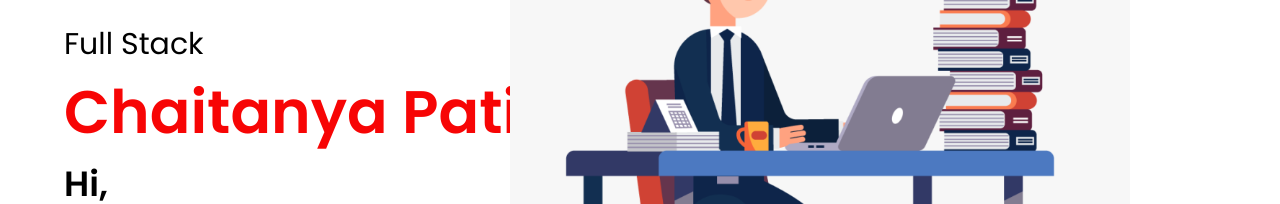
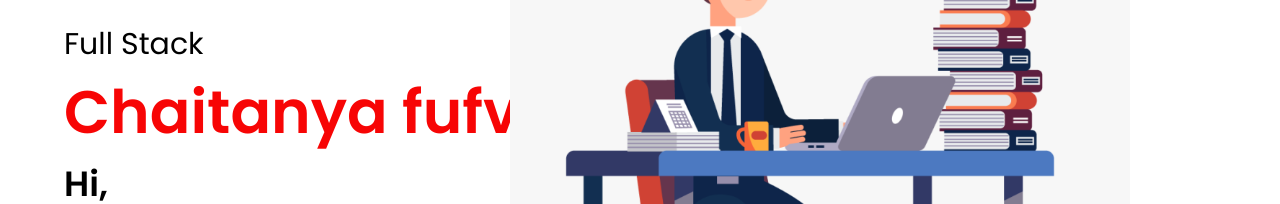
Before and after one commit to chaitanya2232/my-portfolio, a plain HTML site: page index.html in a window 1280 px wide. Shown: the part 308-512 px from the top of the page. Drawn offline with Linux system fonts and the light colour scheme.

Commit message:
second kjvbkvbevj

```diff
--- a/index.html
+++ b/index.html
@@ -32,7 +32,7 @@
 
 
                     <p>Full Stack </p>
-                    <H1><span style="color: rgb(247, 5, 5);"> Chaitanya Patil </span> </H1>
+                    <H1><span style="color: rgb(247, 5, 5);"> Chaitanya fufvvbf </span> </H1>
                     <H3 id="introText">Hi, <br>I'm Mechanical Engineer-2025 <br> from Palghar </H3>
 
                 </div>
```
